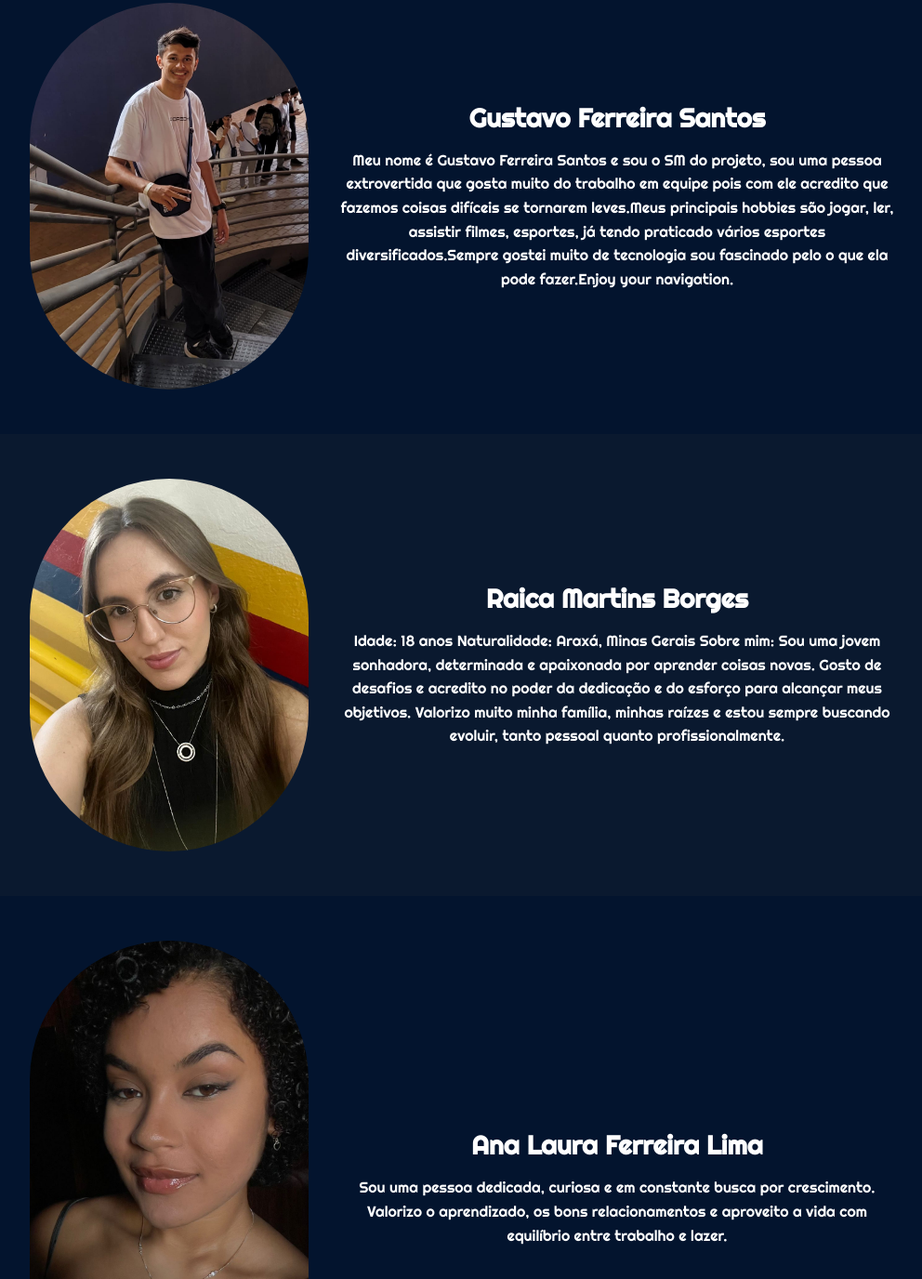
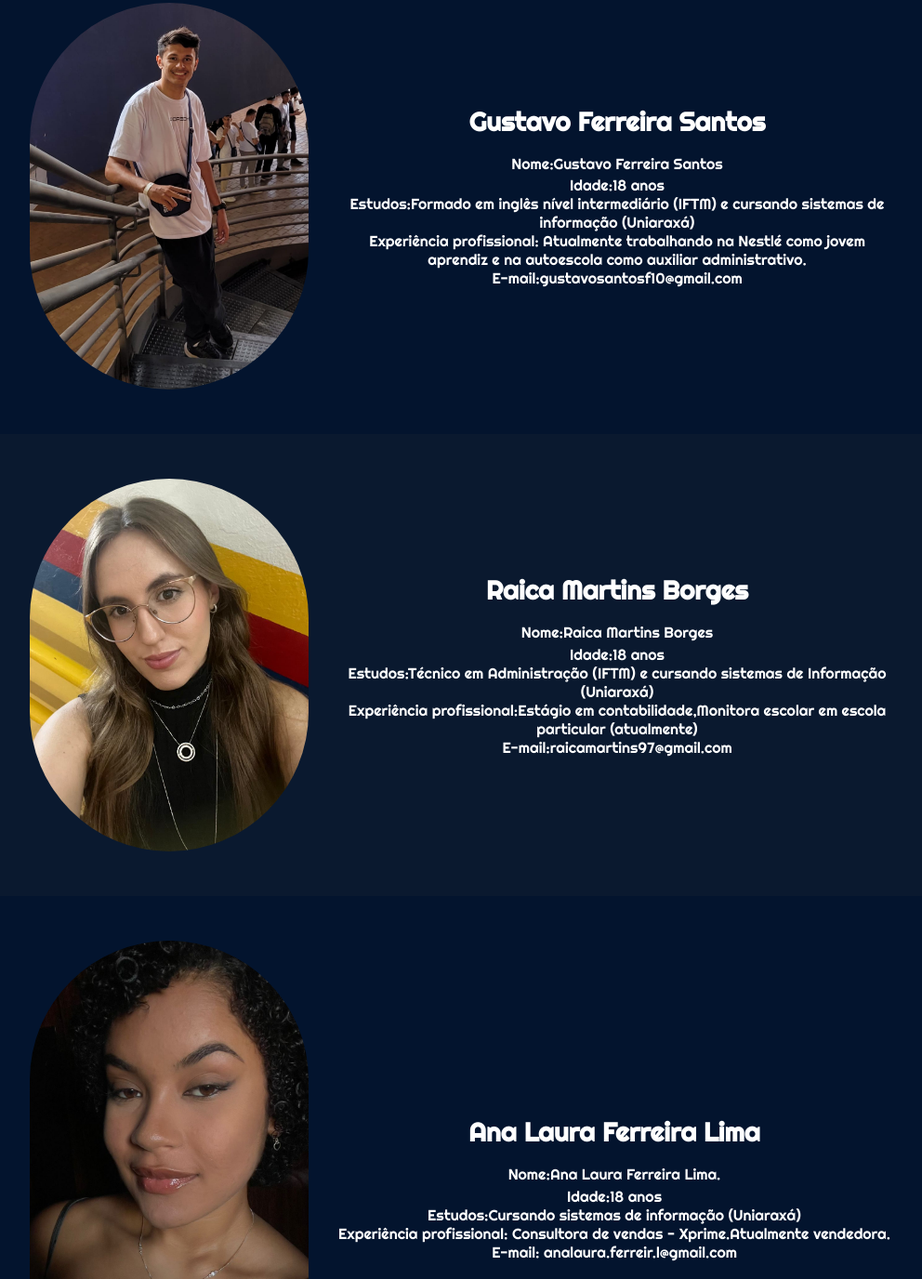
Before and after one commit to TheAlpha12-tech/Sprint-2-do-H1, a plain HTML site: page QuemSomos.html in a window 1280 px wide. Shown: the part 173-1549 px from the top of the page at 93% size, without its empty margins (16-1008 px from the left). Drawn offline with Linux system fonts and the light colour scheme.

Commit message:
AtualizacaoQuemSomos

```diff
--- a/QuemSomos.html
+++ b/QuemSomos.html
@@ -25,10 +25,11 @@
             <img src="FotoGustavo.jpeg" width="300" height="auto" class="gustavo-foto">
             <div class="gustavo-escrito">
             <h2 class="gustavo-escrito-nome">Gustavo Ferreira Santos</h2>
-            <p class="gustavo-escrito-descricao">Meu nome é Gustavo Ferreira Santos e sou o SM do projeto, sou uma pessoa extrovertida que gosta muito do trabalho em equipe
-                pois com ele acredito que fazemos coisas difíceis se tornarem leves.Meus principais hobbies são jogar, ler, assistir filmes, esportes, já tendo praticado vários esportes
-                diversificados.Sempre gostei muito de tecnologia sou fascinado pelo o que ela pode fazer.Enjoy your
-                navigation.
+            <p class="gustavo-escrito-descricao">Nome:Gustavo Ferreira Santos
+            <p>Idade:18 anos</p>
+            <p>Estudos:Formado em inglês nível intermediário (IFTM) e cursando sistemas de informação (Uniaraxá)</p>
+            <p>Experiência profissional: Atualmente trabalhando na Nestlé como jovem aprendiz e na autoescola como auxiliar administrativo.</p>
+            <p>E-mail:gustavosantosf10@gmail.com</p>
             </p>
             </div>
         </div>
@@ -37,11 +38,11 @@
             <img src="raicafoto.jpeg" width="300" height="auto" class="raica-foto">
             <div class="raica-escrito">
             <h2 class="raica-escrito-nome">Raica Martins Borges</h2>
-            <p class="raica-escrito-descricao">Idade: 18 anos
-                Naturalidade: Araxá, Minas Gerais
-                Sobre mim:
-                Sou uma jovem sonhadora, determinada e apaixonada por aprender coisas novas. Gosto de desafios e acredito no poder da dedicação e do esforço para alcançar meus objetivos.
-                Valorizo muito minha família, minhas raízes e estou sempre buscando evoluir, tanto pessoal quanto profissionalmente.
+            <p class="raica-escrito-descricao">Nome:Raica Martins Borges
+            <p>Idade:18 anos</p>
+            <p>Estudos:Técnico em Administração (IFTM) e cursando sistemas de Informação (Uniaraxá)</p>
+            <p>Experiência profissional:Estágio em contabilidade,Monitora escolar em escola particular (atualmente)</p>
+            <p>E-mail:raicamartins97@gmail.com</p>
             </p>
             </div>
         </div>
@@ -50,8 +51,11 @@
             <img src="Ana Laura.jpeg" width="300" height="auto" class="ana-foto">
             <div class="ana-escrito">
             <h2 class="ana-escrito-nome">Ana Laura Ferreira Lima</h2>
-            <p class="ana-escrito-descricao">Sou uma pessoa dedicada, curiosa e em constante busca por crescimento. Valorizo o aprendizado, os bons relacionamentos
-                e aproveito a vida com equilíbrio entre trabalho e lazer.
+            <p class="ana-escrito-descricao">Nome:Ana Laura Ferreira Lima.
+            <p>Idade:18 anos </p>
+            <p>Estudos:Cursando sistemas de informação (Uniaraxá)</p>
+            <p>Experiência profissional: Consultora de vendas - Xprime.Atualmente vendedora.</p>
+            <p>E-mail: analaura.ferreir.l@gmail.com  </p>
             </p>
             </div>
         </div>
@@ -60,7 +64,11 @@
             <img src="MatheusPaiva.jpeg" width="300" height="auto" class="matheusp-foto">
             <div class="matheusp-escrito">
             <h2 class="matheusp-escrito-nome">Matheus Paiva Batista</h2>
-            <p class="matheusp-escrito-descricao">Meu nome é Matheus Paiva Batista tenho 30 anos, gosto de praticar esporte, estudar e viajar.
+            <p class="matheusp-escrito-descricao">Nome:Matheus Paiva Batista
+            <p>Idade:30 anos</p>
+            <p>Estudos:cursando sistemas de informação (Uniaraxá)</p>
+            <p>Experiência profissional: atualmente trabalhando como correspondente bancário</p>
+            <p>E-mail:Matheuspaivab2013@gmail.com</p>
             </p>
             </div>
         </div>
@@ -69,7 +77,10 @@
             <img src="MatheusCamillo.jpeg" width="300" height="auto" class="matheusc-foto">
             <div class="matheusc-escrito">
             <h2 class="matheusc-escrito-nome">Matheus Ferreira Camillo</h2>
-            <p class="matheusc-escrito-descricao">Meu nome é Matheus, curso sistemas da informação, gosto de tecnologia e os avanços modernos.
+            <p class="matheusc-escrito-descricao">Nome:Matheus Ferreira Camillo
+            <p>Idade:18 anos</p>
+            <p>Estudos:Cursando sistemas de informação (Uniaraxá)</p>
+            <p>E-mail:camillomatheus157@gmail.com</p>
             </p>
             </div>
         </div>
@@ -78,9 +89,11 @@
             <img src="kauanny.jpeg" width="300" height="auto" class="kauanny-foto">
             <div class="kauanny-escrito">
             <h2 class="kauanny-escrito-nome">Kauanny Gabriely Vargas Do Amaral</h2>
-            <p class="kauanny-escrito-descricao">Kauanny é uma pessoa que se destaca pela sua dedicação, responsabilidade e simpatia. Sempre disposta a se empenhar em tudo
-                o que faz, ela se entrega com seriedade e foco aos seus objetivos. Sua responsabilidade a torna confiável, sendo alguém amigável e acolhedora em quem os
-                outros podem confiar para cumprir compromissos e tarefas.
+            <p class="kauanny-escrito-descricao">Nome:Kauanny Gabriely Vargas Do Amaral
+            <p>Idade:18 anos </p>
+            <p>Estudos:Cursando Sistemas De Informação (Uniaraxá)</p>
+            <p>Experiência profissional: Assistente em Administrativo</p>
+            <p>E-mail:kauannygabrielly243@gmail.com</p>
             </p>
             </div>
         </div>
@@ -89,8 +102,11 @@
             <img src="Mariany.jpeg" width="300" height="auto" class="mariany-foto">
             <div class="mariany-escrito">
             <h2 class="mariany-escrito-nome">Mariany Fonseca de Assis</h2>
-            <p class="mariany-escrito-descricao">Estudante de Sistemas de Informação, apaixonada por tecnologia. Atualmente estou focada em aprender mais sobre
-                desenvolvimento web e inteligência artificial. Gosto de trabalhar em equipe, aprender coisas novas e encarar desafios que me façam crescer na área de TI.
+            <p class="mariany-escrito-descricao">Nome:Mariany Fonseca de Assis
+            <p>Idade:18 anos </p>
+            <p>Estudos:Cursando sistemas de informação (Uniaraxá)</p>
+            <p>E-mail:Marianyf76@gmail.com</p>
+
             </p>
             </div>
         </div>
```
